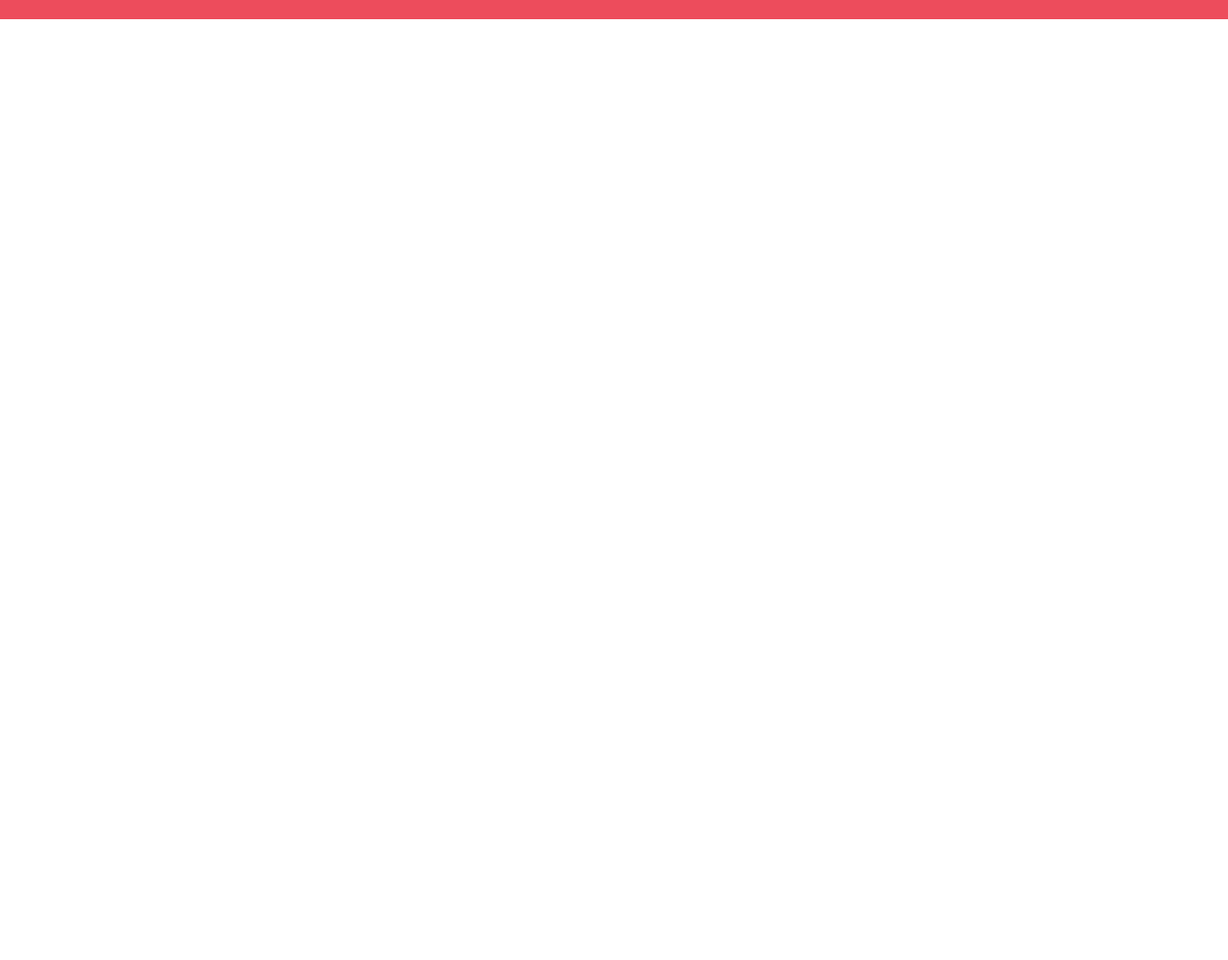
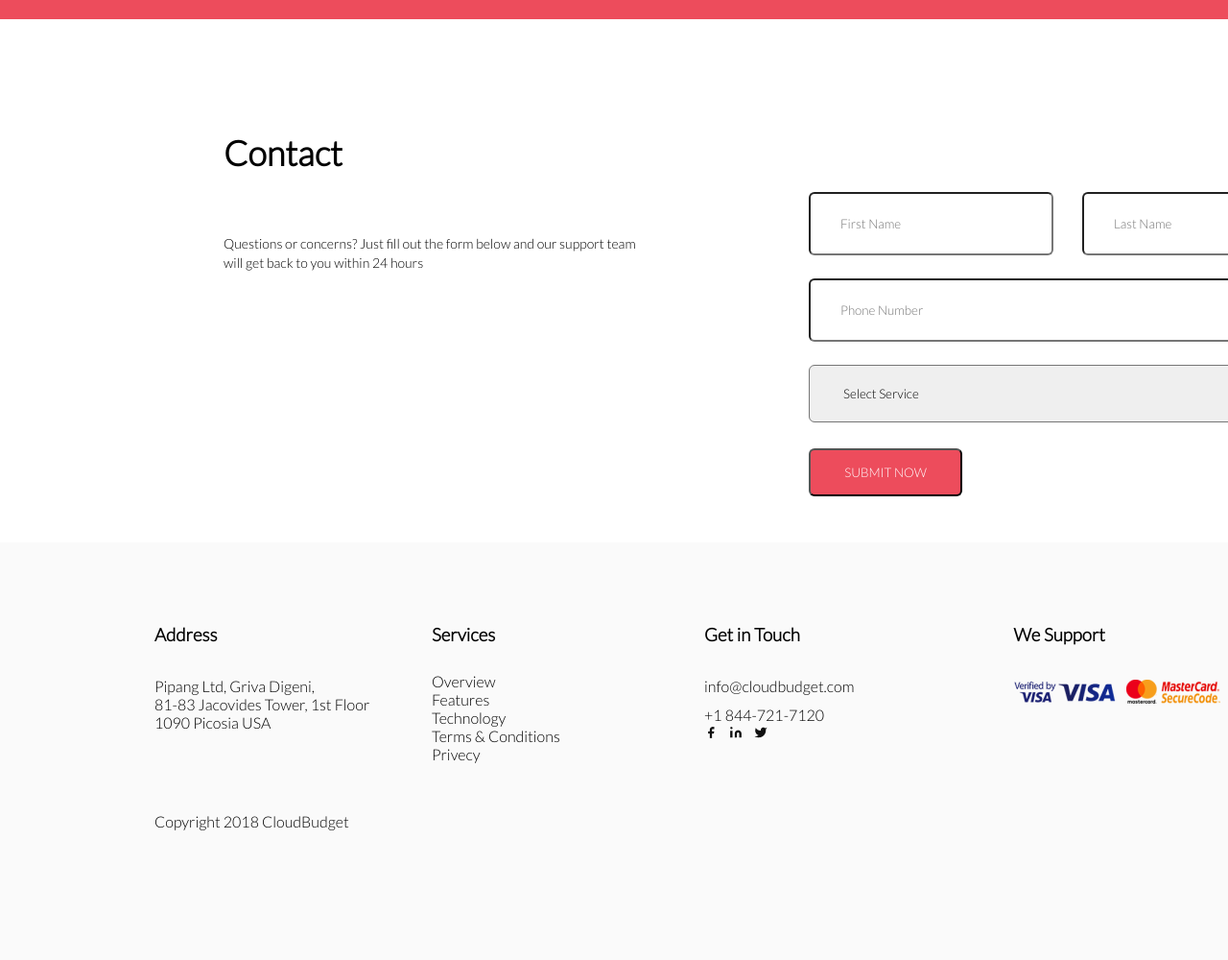
Before and after one commit to AndriyLidych/my_home_works, a plain HTML site: page HW4/index.html in a window 1280 px wide. Shown: the part 480-1480 px from the top of the page at 96% size. Drawn offline with Linux system fonts and the light colour scheme.

Commit message:
finished work

```diff
--- a/HW4/Text.css
+++ b/HW4/Text.css
@@ -48,7 +48,7 @@
 }
 
 .f-pic {
-    position: relative;
+    position: absolute;
     z-index: 3;
     width: 445px;
     height: 311px;
@@ -75,3 +75,154 @@
     left: 691px;
     top: 116px;
 }
+.main_container{
+    width: 1440px;
+    height: 500px;
+    background-color: #FFFFFF;
+    display: flex;
+    justify-content: center;
+    align-items: center;
+}
+.textcontainer{
+    width: 445px;
+    height: 160px;
+    margin-top: 117px;
+    margin-bottom: 223px;
+    margin-left: 176px;
+}
+h2 {
+    height: 107px;
+    width: 445px;
+    font-size: 36px;
+    font-weight: 600;
+}
+.text1 {
+    height: 64px;
+    width: 434px;
+    font-size: 14px;
+    line-height: 20px;
+    font-weight: 400;
+
+}
+p{
+    padding-bottom: 11px;
+}
+.form_main{
+    width: 540px;
+    height: 305px;
+    margin-top: 117px;
+    margin-left: 165px ;
+
+
+}
+button {
+    background-color:#ED4C5C;
+
+}
+
+form {
+    display: flex;
+    flex-direction: column;
+    }
+.input {
+    display: flex;
+    justify-content: space-between;
+}
+.input>input  {
+    width: 255px;
+    height: 60px;
+    border-radius: 6px;
+    padding: 31px;
+
+}
+input{
+    height: 60px;
+    padding: 31px;
+    border-radius: 6px;
+    margin-top: 24px;
+}
+select{
+    height: 60px;
+    padding-left: 31px;
+    border-radius: 6px;
+    margin-top: 24px;
+
+}
+button{
+   width: 160px;
+   height: 50px;
+   border-radius: 6px;
+   margin-top: 27px;
+   cursor: pointer;
+   color: #FFFFFF;
+
+}
+.footer{
+    width: 1440px;
+    height: 435px;
+    margin-top:45px ;
+    display: flex;
+    justify-content: flex-start;
+    flex-wrap: nowrap;
+    align-items: stretch;
+    background: #FAFAFA;
+
+}
+.Group4>span{
+    font-weight: 400;
+}
+.Group4{
+  width: 259px;
+  height: 264px;
+  margin-top: 85px;
+  margin-left: 161px;
+  margin-bottom: 86px;
+}
+.Group4>p{
+    padding-top: 33px;
+    padding-bottom: 141px;
+    width: 254px;
+    height: 54px;
+    font: weight 400px;
+}
+.Group4>h3{
+    width: 65px;
+    height: 22px;
+    font-weight: 700;
+}
+.Group5{
+  width: 254px;
+  height: 164px;
+  margin-top: 85px;
+  margin-right: 30px;
+  margin-left: 30px;
+  margin-bottom: 186px;
+}
+.Group5>p{
+    padding-top: 28px;
+
+}
+.Group5>h3{
+    width: 67px;
+    height: 22px;
+}
+.Group6{
+
+   margin-right: 166px;
+}
+.Group6>h3{
+    margin-top: 85px;
+
+}
+.Group6>p{
+    padding-top: 33px;
+
+}
+.Group7{
+   width: 96px;
+   height:22px;
+   margin-top: 85px;
+}
+.Visa{
+    margin-top: 33px;
+}
--- a/HW4/index.html
+++ b/HW4/index.html
@@ -32,9 +32,74 @@
                 <img class="t-pic" src="img/Video_bg (3).png" alt="#">
             </div>
         </header>
-        <main>
+        <main class="main_container">
+            <div class= "textcontainer">
+                <h2>Contact</h2>
+                <p class="text1"> Questions or concerns? Just fill out the form
+                   below and our support team will
+                   get back to you within 24 hours
+                </p>
+            </div>
+            <div class="form_main">
+                <form action="#">
+                    <div class="input">
+                        <input  type="text" placeholder="First Name">
+                        <input  type="text" placeholder="Last Name">
+                    </div>
+                    <input type="tel" placeholder="Phone Number">
+                    <select>
+                        <option value="0">Select Service</option>
+                        <option value="1">Front-end</option>
+                        <option value="2">Back-end</option>
+                        <option value="3">Full-stack</option>
+                        <option value="4">Figma Designer</option>
+                    </select>
+                    <button type="submit" class="btn" >SUBMIT NOW</button>
+                </form>
+            </div>
+        </main>
+        <footer class="footer">
+            <div class="Group4">
+              <h3>Address</h3>
+              <p>Pipang Ltd, Griva Digeni,<br> 81-83
+                 Jacovides Tower, 1st Floor 1090
+                 Picosia USA
+                </p>
+                <span>Copyright 2018 CloudBudget</span>
 
-        </main>
+            </div>
+            <div class="Group5">
+                <h3>Services</h3>
+                <p> Overview<br>
+                    Features<br>
+                    Technology<br>
+                    Terms & Conditions<br>
+                    Privecy
+                </p>
+
+            </div>
+            <div class="Group6">
+                <h3>Get in Touch</h3>
+                <p>info@cloudbudget.com</p>
+                <span>+1 844-721-7120</span>
+                <br>
+                <img src="img/Social.png" alt="Social" width="66" height="14">
+
+            </div>
+            <div class="Group7">
+                <h3>We Support</h3>
+                <img class="Visa" src="img/secure-p-1 1.png" alt="secure" width="216"height="31">
+            </div>
+
+
+
+
+
+
+
+
+
+        </footer>
 
 
 
```
Also changed, not shown: HW4/img/Social.png (added), HW4/img/secure-p-1 1.png (added).
